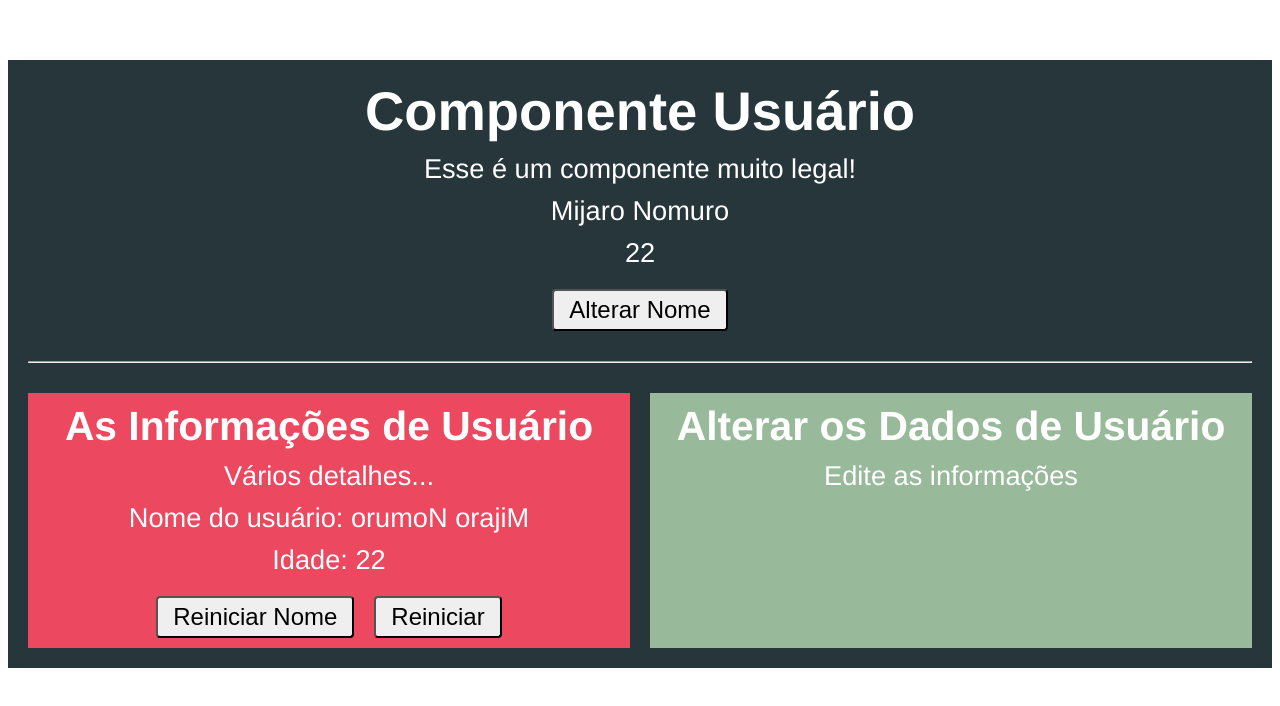
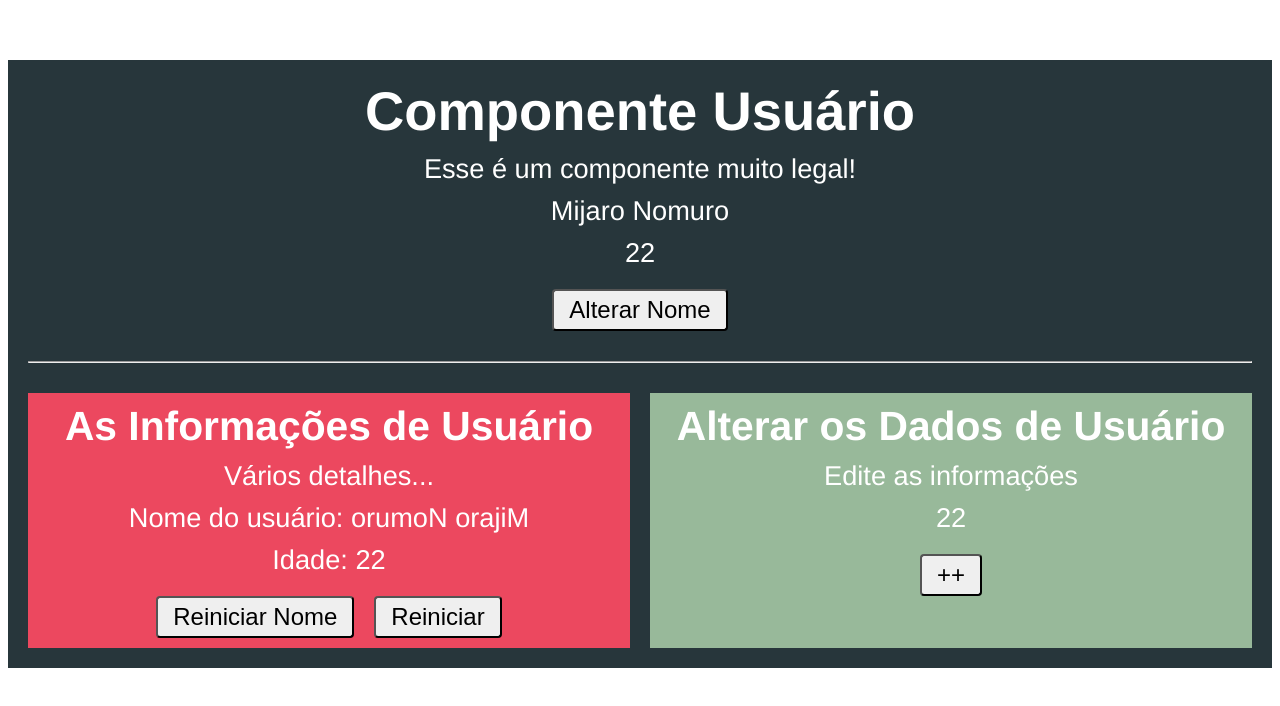
Before and after one commit to leandrocodes/vue.js-studies, a Vue app in the folder revisão/4 componentes/communication/: page / in a window 1280 px wide. Shown: the top 706 px of the page. Built offline with nearby package versions, Linux system fonts and the light colour scheme.

Commit message:
comunicação pro pai depois pro filho (ainda vendo solução)

```diff
--- a/revisão/4 componentes/communication/src/components/Usuario.vue
+++ b/revisão/4 componentes/communication/src/components/Usuario.vue
@@ -7,8 +7,8 @@
         <button @click="alterarNome">Alterar Nome</button>
         <hr>
         <div class="componentes">
-            <app-usuario-info :usuarioIdade="idade" :usuarioNome="nome" @nomeMudou="nome = $event" :reiniciarFn="reiniciarNome" />
-            <app-usuario-editar />
+            <app-usuario-info   :usuarioIdade="idade" :usuarioNome="nome" @nomeMudou="nome = $event" :reiniciarFn="reiniciarNome" />
+            <app-usuario-editar :usuarioIdade="idade" @idadeMudou="idade=$event"/>
         </div>
     </div>
 </template>
--- a/revisão/4 componentes/communication/src/components/UsuarioEditar.vue
+++ b/revisão/4 componentes/communication/src/components/UsuarioEditar.vue
@@ -2,12 +2,25 @@
     <div class="componente">
         <h2>Alterar os Dados de Usuário</h2>
         <p>Edite as informações</p>
+        <p>{{usuarioIdade}}</p>
+        <button @click="mudarIdade">++</button>
     </div>
 </template>
 
 <script>
 export default {
-
+    props:{
+        usuarioIdade: {
+            type: Number,
+            required: true
+        }
+    },
+    methods: {
+        mudarIdade() {
+            var idadetxt = this.usuarioIdade++
+            this.$emit('idadeMudou', idadetxt)
+        }
+    }
 }
 </script>
 
--- a/revisão/4 componentes/communication/src/components/UsuarioInfo.vue
+++ b/revisão/4 componentes/communication/src/components/UsuarioInfo.vue
@@ -27,8 +27,8 @@ export default {
             return this.usuarioNome.split('').reverse().join('')
         },
         reiniciarNome(){
-            this.usuarioNome = 'Pedro'
-            this.$emit('nomeMudou', this.usuarioNome)
+            //this.usuarioNome = 'Pedro'
+            this.$emit('nomeMudou', 'Pedro')
         }
     }
 }
```
